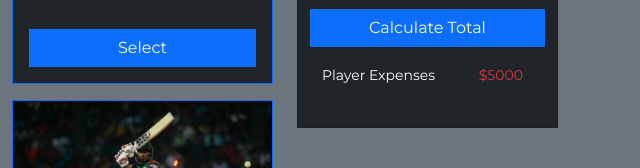
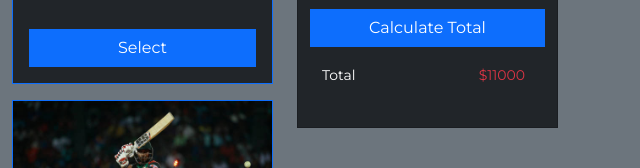
Before and after one commit to sabuzkhandev/selectBestFive, a plain HTML site: page index.html in a window 1280 px wide. Shown: the part 972-1140 px from the top of the page, 640-1280 px from the left. Drawn offline with nearby package versions, Linux system fonts and the light colour scheme.

Commit message:
Design Ready

```diff
--- a/index.html
+++ b/index.html
@@ -14,7 +14,7 @@
     <!-- header section -->
     <header>
       <section class="bg-dark">
-        <div class="row pt-5 m-0">
+        <div class="row pt-lg-5 m-0">
           <div class="col-3">
             <div class="d-flex">
               <div >
@@ -275,8 +275,8 @@
                     <button class="btn btn-primary rounded-0 d-block">Calculate Total</button>
                   </div>
                   <div class="row mt-3 mb-3">
-                    <div class="col-8"><span style="font-size: 14px;">Player Expenses</span></div>
-                    <div class="col-4"><span class="text-danger" style="font-size: 14px;">$5000</span></div>
+                    <div class="col-8"><span style="font-size: 14px;">Total</span></div>
+                    <div class="col-4"><span class="text-danger" style="font-size: 14px;">$11000</span></div>
                   </div>
                 </div>
               </div>
```
